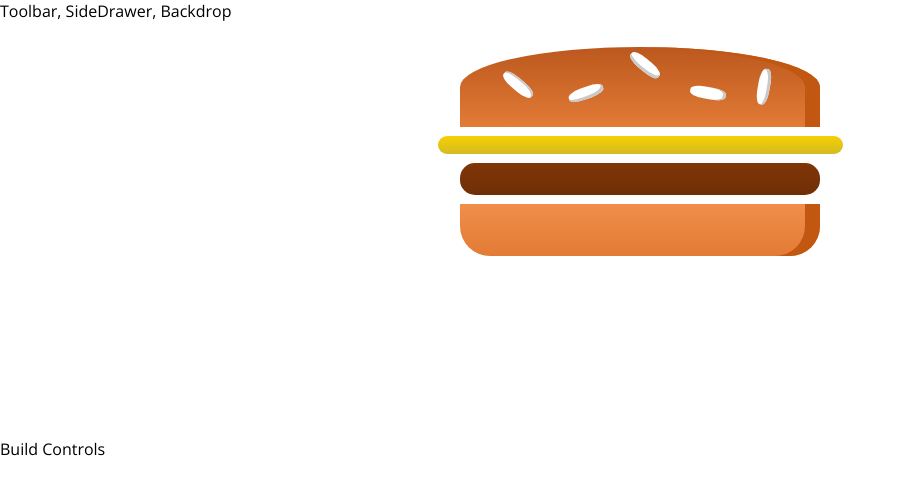
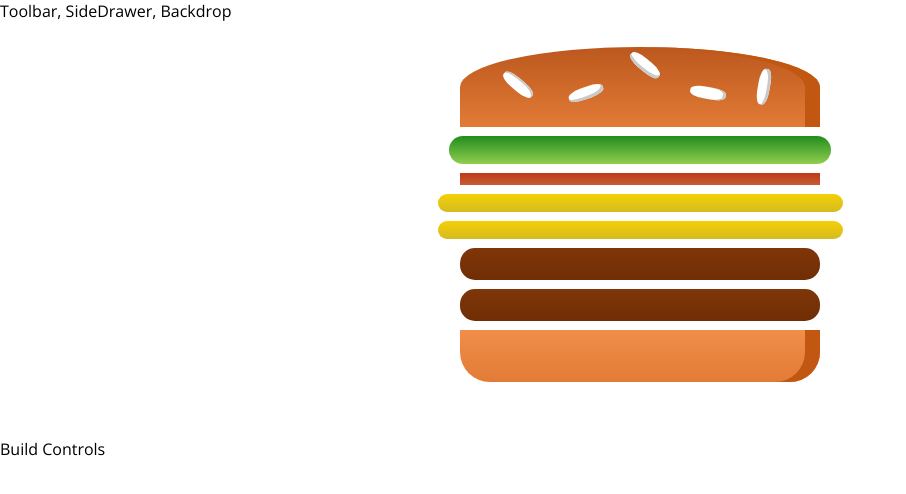
Before and after one commit to dzewelina/Burger-Builder, a React (Create React App) app: page / in a window 1280 px wide. Shown: the top 494 px of the page, without its empty margins (0-906 px from the left). Built offline with nearby package versions, Linux system fonts and the light colour scheme.

Commit message:
add store with burger ingredients

```diff
--- a/src/components/Burger/BurgerIngredient/index.js
+++ b/src/components/Burger/BurgerIngredient/index.js
@@ -37,7 +37,7 @@ const BurgerIngredient = ({ type }) => {
   return ingredient;
 };
 
-BurgerIngredient.PropTypes = {
+BurgerIngredient.propTypes = {
   type: PropTypes.string.isRequired
 };
 
--- a/src/components/Burger/index.js
+++ b/src/components/Burger/index.js
@@ -4,12 +4,17 @@ import classes from './index.module.css';
 
 import BurgerIngredient from './BurgerIngredient';
 
-const Burger = () => {
+const Burger = ({ ingredients }) => {
+  const transformedIngredients = Object.keys(ingredients).map(ingKey =>
+    [...Array(ingredients[ingKey])].map((_, i) => (
+      <BurgerIngredient key={ingKey + i} type={ingKey} />
+    ))
+  );
+
   return (
     <div className={classes.Burger}>
       <BurgerIngredient type={'bread-top'} />
-      <BurgerIngredient type={'cheese'} />
-      <BurgerIngredient type={'meat'} />
+      {transformedIngredients}
       <BurgerIngredient type={'bread-bottom'} />
     </div>
   );
--- a/src/containers/BurgerBuilder/index.js
+++ b/src/containers/BurgerBuilder/index.js
@@ -2,10 +2,19 @@ import React, { Component } from 'react';
 
 import Burger from '../../components/Burger';
 class BurgerBuilder extends Component {
+  state = {
+    ingredients: {
+      salad: 1,
+      bacon: 1,
+      cheese: 2,
+      meat: 2
+    }
+  };
+
   render() {
     return (
       <>
-        <Burger />
+        <Burger ingredients={this.state.ingredients} />
         <div>Build Controls</div>
       </>
     );
```
